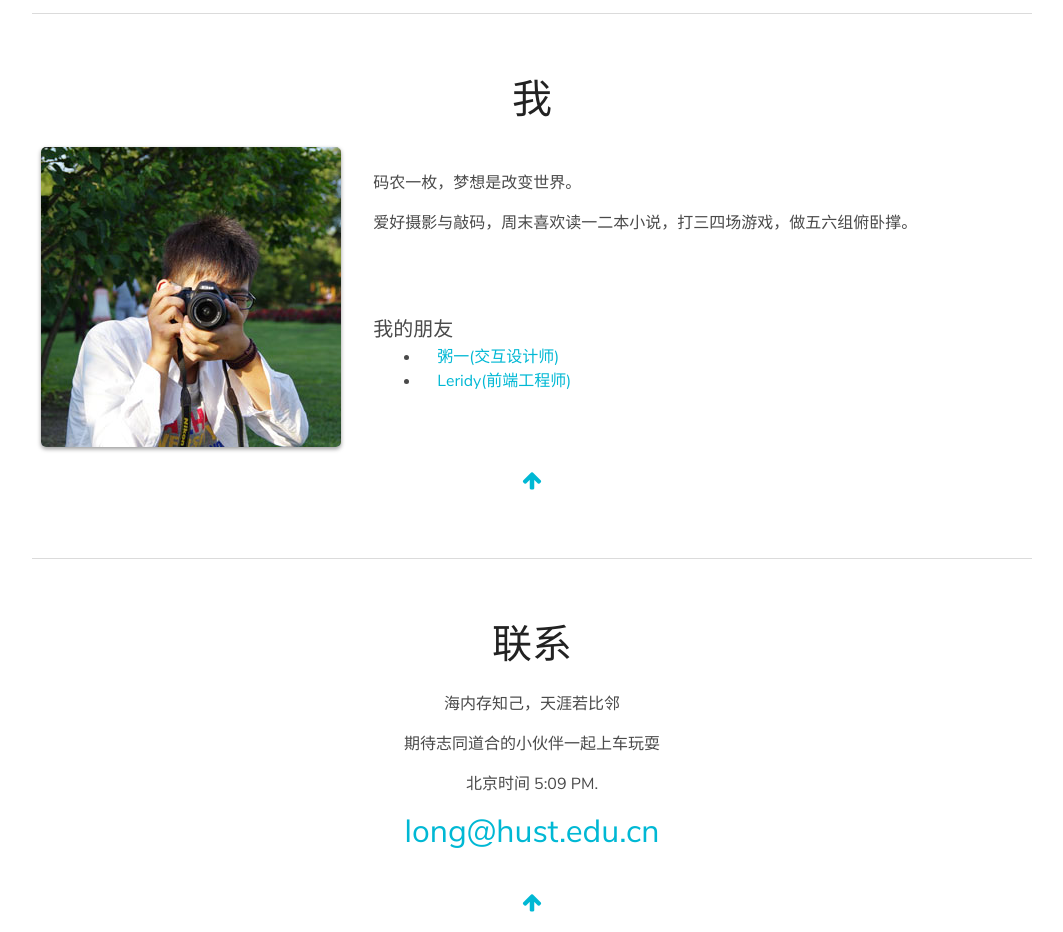
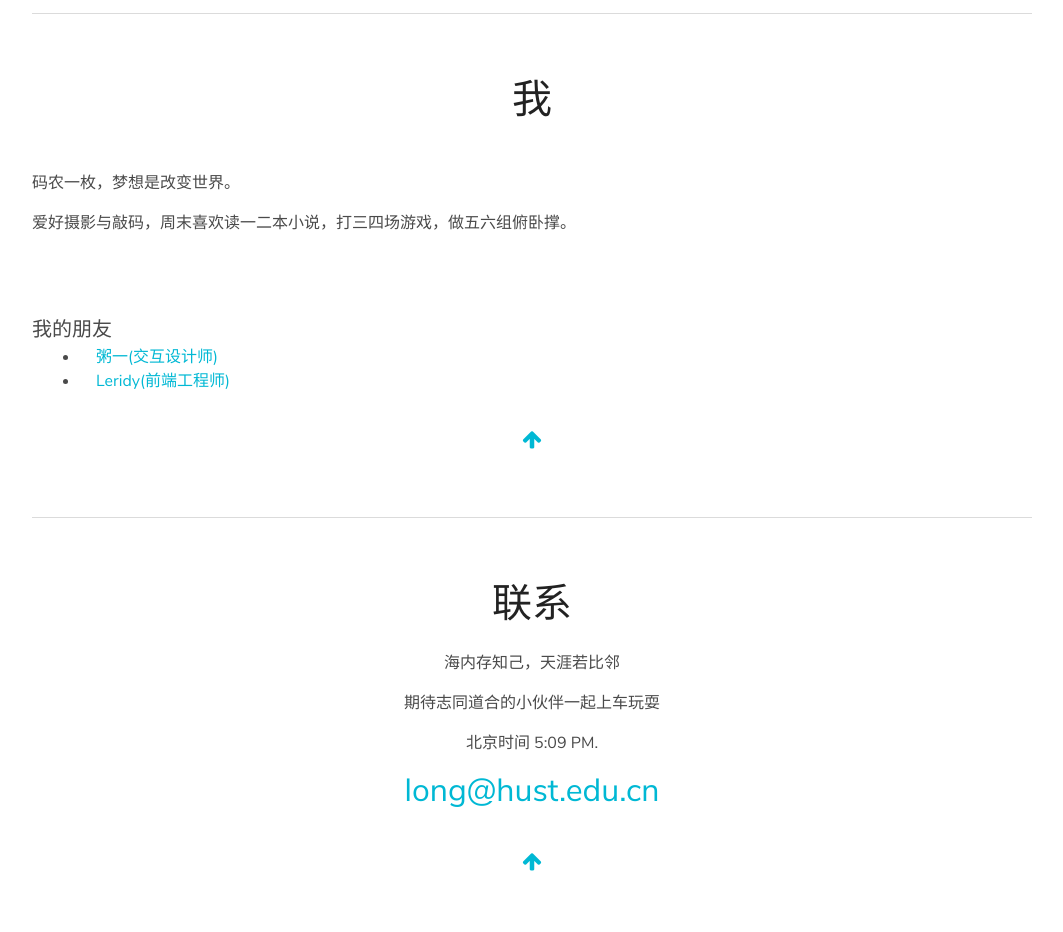
Before and after one commit to hustlong/hustlong.github.io, a plain HTML site: page index.html in a window 1280 px wide. Shown: the part 1920-2852 px from the top of the page, without its empty margins (108-1171 px from the left). Drawn offline with Linux system fonts and the light colour scheme.

Commit message:
rebuilding site Sun May 13 17:09:12 CST 2018

```diff
--- a/index.html
+++ b/index.html
@@ -225,10 +225,6 @@
 
             <div class="columns">
 
-                <div class="column is-one-third has-text-centered">
-                  <img class="img-responsive avatar" src="/img/profile.jpg" alt="My profile picture.">
-                </div>
-
                 <div class="column markdown">
 
 
```
